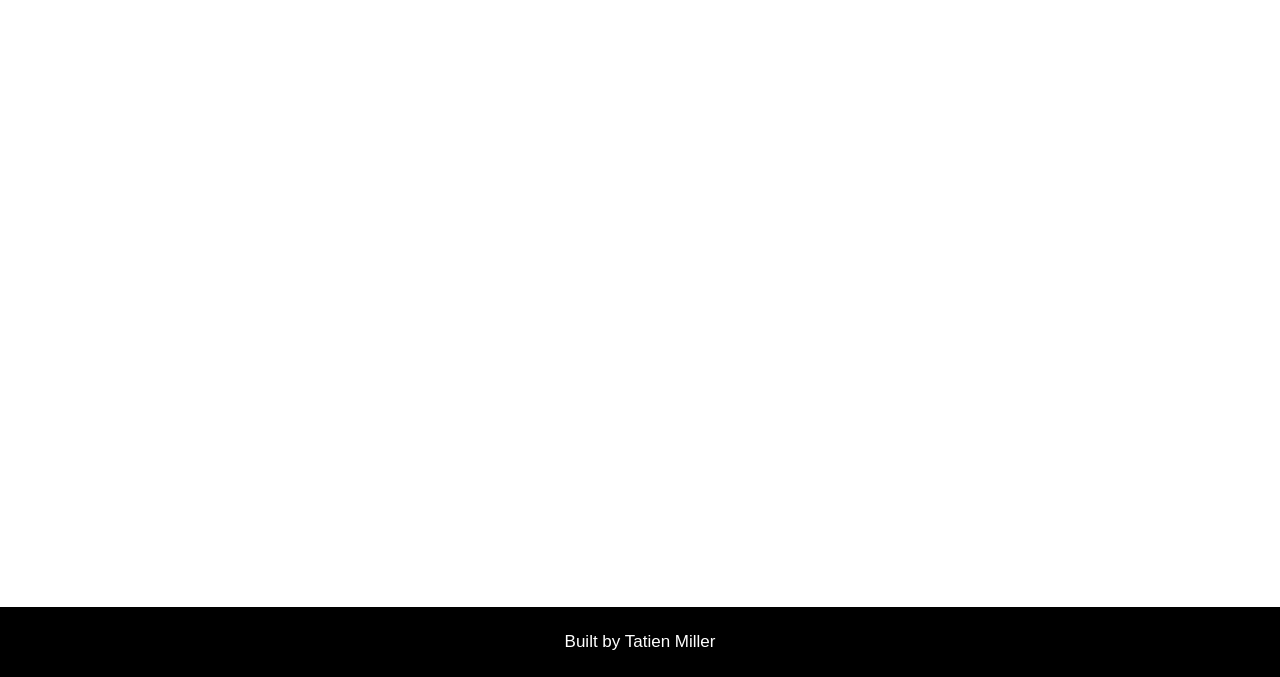
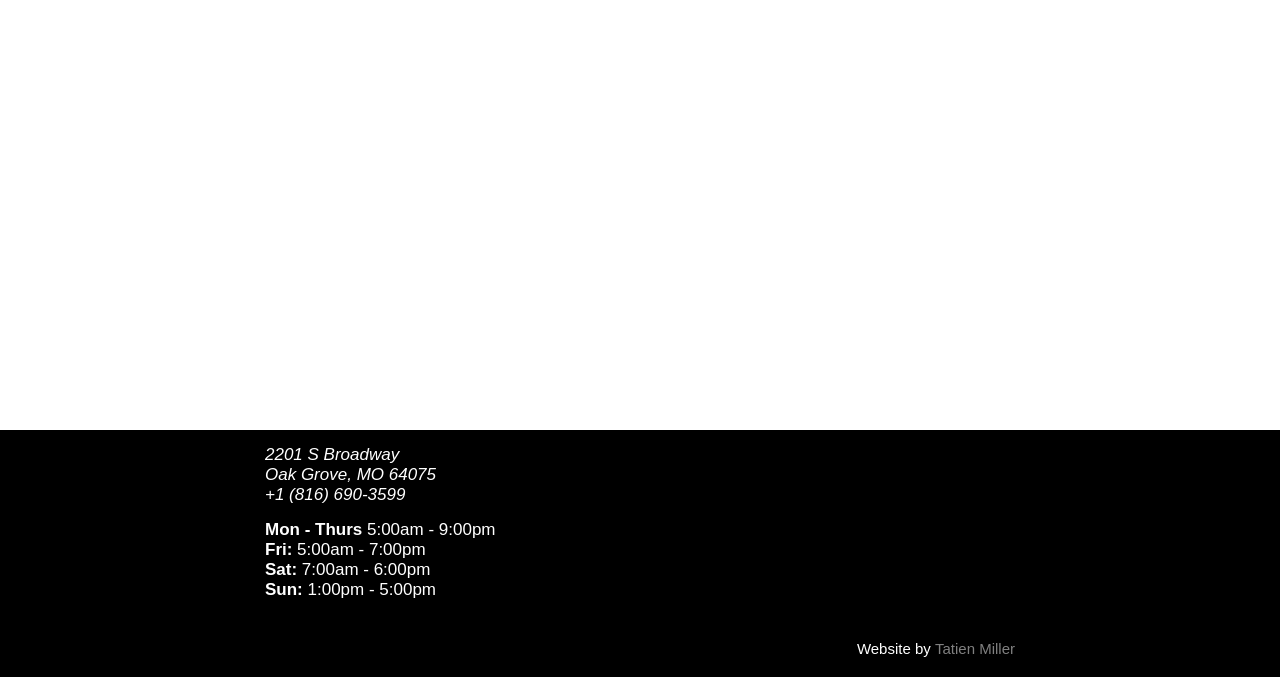
Before and after one commit to tatmil-99/life-fitness, a plain HTML site: page gym.html in a window 1280 px wide. Shown: the part 123-800 px from the top of the page. Drawn offline with Linux system fonts and the light colour scheme.

Commit message:
adds footer elements to gym page

```diff
--- a/gym.html
+++ b/gym.html
@@ -18,7 +18,22 @@
     </header>
     <main></main>
     <footer>
-        <p>Built by Tatien Miller</p>
+        <div class="footer-contents">
+            <address>
+                2201 S Broadway <br>
+                Oak Grove, MO 64075 <br>
+                <a href="tel:+18166903599">+1 (816) 690-3599</a>
+            </address>
+            <ul>
+                <li><strong>Mon - Thurs</strong> 5:00am - 9:00pm</li>
+                <li><strong>Fri:</strong> 5:00am - 7:00pm</li>
+                <li><strong>Sat:</strong> 7:00am - 6:00pm</li>
+                <li><strong>Sun:</strong> 1:00pm - 5:00pm</li>
+            </ul>
+            <p>Website by <a target="_blank" title="Tatien's linkedIn"
+                    href="https://www.linkedin.com/in/tatien-miller/">Tatien
+                    Miller</a></p>
+        </div>
     </footer>
 </body>
 </html>
```
